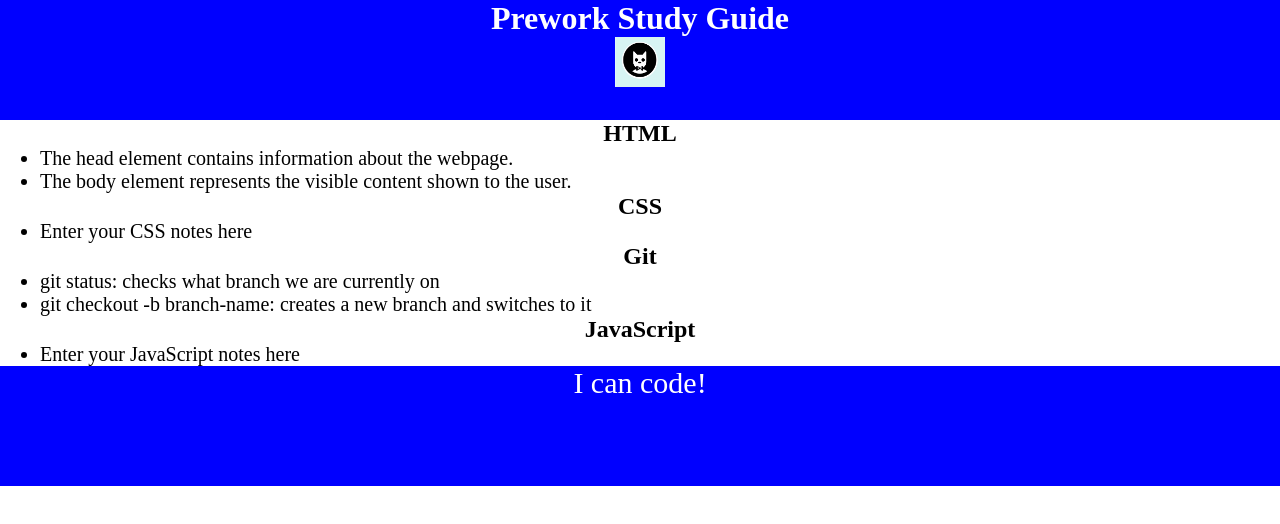
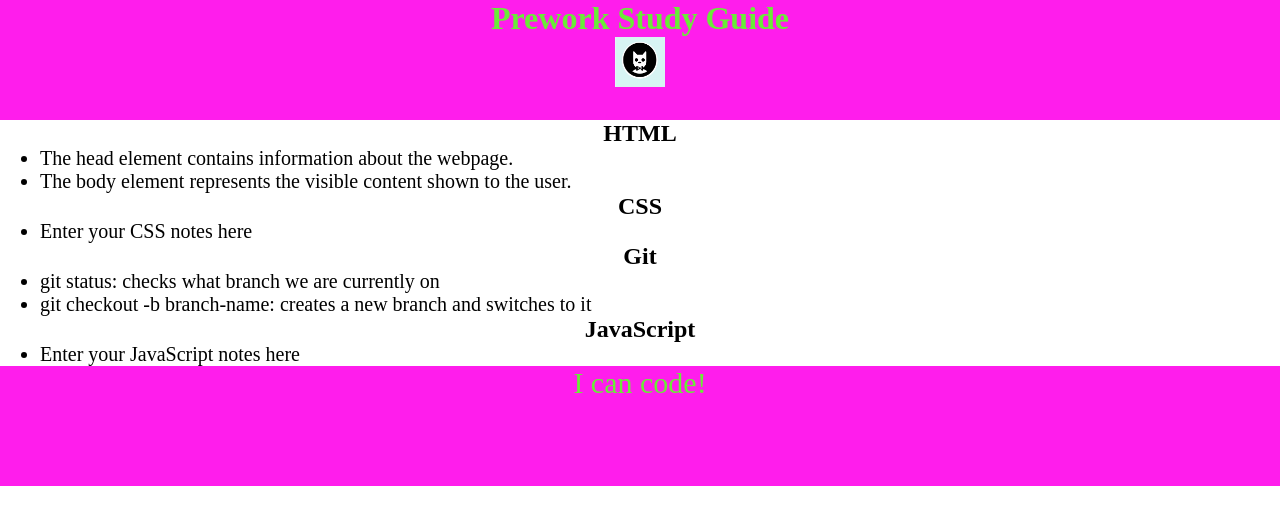
Before and after one commit to Djr719/prework-study-guide, a plain HTML site: page index.html in a window 1280 px wide. Drawn offline with Linux system fonts and the light colour scheme.

Commit message:
Update style.css

```diff
--- a/assets/style.css
+++ b/assets/style.css
@@ -7,8 +7,8 @@ header,
    footer {
     width: 100%;
     height: 120px;
- background-color: blue;
- color: white;
+    background-color: rgb(255, 29, 236);
+    color: rgb(106, 235, 56);
    }
 
    h1,
```
Lines whose indentation alone changed are shown as unchanged.
